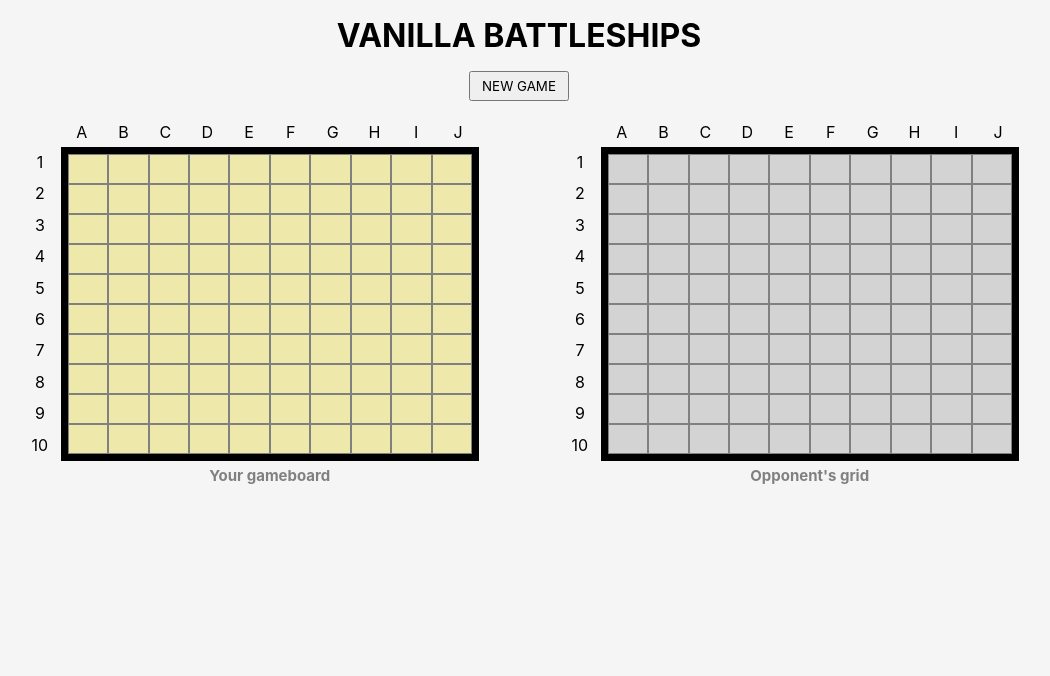
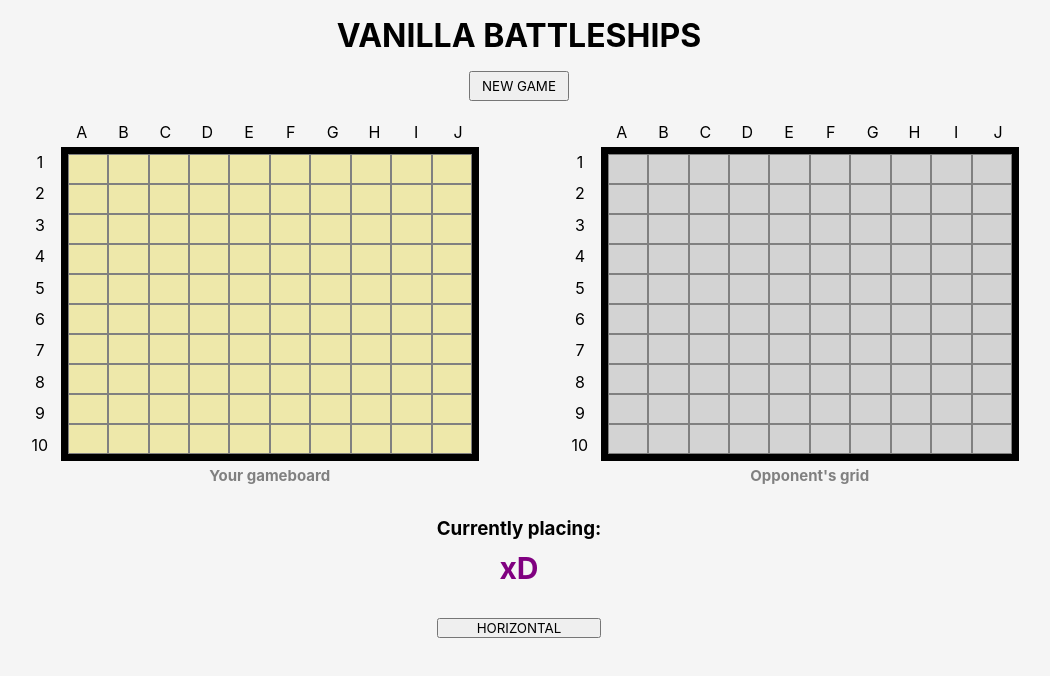
Before and after one commit to krzysztof-tokarski/vanilla-battleships, a website built with webpack: page index.html in a window 1280 px wide. Shown: the whole page, without its empty margins (121-1171 px from the left). Built offline with nearby package versions, Linux system fonts and the light colour scheme.

Commit message:
feat: add horizontal/vertical switch

```diff
--- /dev/null
+++ b/src/features/new-game/components/populate/choice/components/choice-info/create-choice-container.js
@@ -0,0 +1,7 @@
+import { fluidContainer } from '../../../../../../global.variables';
+
+export function createChoiceContainer() {
+  const choiceContainer = document.createElement('div');
+  choiceContainer.setAttribute('id', 'choice-container');
+  fluidContainer.appendChild(choiceContainer);
+}
--- a/src/features/new-game/components/populate/choice/render-current-choice-label.js
+++ b/src/features/new-game/components/populate/choice/components/choice-info/render-current-choice-label.js
@@ -1,5 +1,3 @@
-import { fluidContainer } from '../../../../global.variables';
-
 export function renderCurrentChoiceLabel(shipsName) {
   const currentChoiceTextContainer = document.querySelector('#current-choice-text-container');
 
@@ -16,7 +14,9 @@ export function renderCurrentChoiceLabel(shipsName) {
     newChoiceTextContainer.appendChild(currentChoiceStaticText);
     newChoiceTextContainer.appendChild(currentChoiceDynamicText);
 
-    fluidContainer.appendChild(newChoiceTextContainer);
+    const parent = document.querySelector('#choice-container');
+
+    parent.appendChild(newChoiceTextContainer);
   } else {
     const currentChoiceDynamicText = document.querySelector('#curent-choice-dynamic-text');
     currentChoiceDynamicText.textContent = shipsName;
--- /dev/null
+++ b/src/features/new-game/components/populate/choice/components/direction-button/change-direction-button-value.js
@@ -0,0 +1,13 @@
+/**
+ * @param {HTMLElement} button
+ */
+
+export function changeDirectionButtonValue(button) {
+  if (button.value === 'horizontal') {
+    button.value = 'vertical';
+    button.textContent = 'vertical';
+  } else {
+    button.value = 'horizontal';
+    button.textContent = 'horizontal';
+  }
+}
--- /dev/null
+++ b/src/features/new-game/components/populate/choice/components/direction-button/create-direction-button.js
@@ -0,0 +1,12 @@
+import { changeDirectionButtonValue } from './change-direction-button-value';
+
+export function createDirectionButton() {
+  const parent = document.querySelector('#choice-container');
+  const button = document.createElement('button');
+  button.setAttribute('id', 'direction-button');
+  button.setAttribute('value', 'horizontal');
+  button.textContent = 'horizontal';
+  // eslint-disable-next-line no-shadow
+  button.addEventListener('click', () => changeDirectionButtonValue(button));
+  parent.appendChild(button);
+}
--- /dev/null
+++ b/src/features/new-game/components/populate/choice/components/place-ship-on-board.js
@@ -0,0 +1,3 @@
+export function placeShipOnBoard(ship, direction) {
+
+}
--- a/src/features/new-game/prepare-new-game.js
+++ b/src/features/new-game/prepare-new-game.js
@@ -3,7 +3,9 @@ import { removegameboards } from './components/remove-gameboards/remove-gameboar
 import { createGameboards } from './components/gameboard/create-gameboards';
 import { addFleetGameboards } from './components/fleet/fleet-gameboard/add-fleet-gameboards';
 import { populateGameboardGridRandomly } from './components/populate/random/populate-gameboard-randomly';
-import { renderCurrentChoiceLabel } from './components/populate/choice/render-current-choice-label';
+import { renderCurrentChoiceLabel } from './components/populate/choice/components/choice-info/render-current-choice-label';
+import { createChoiceContainer } from './components/populate/choice/components/choice-info/create-choice-container';
+import { createDirectionButton } from './components/populate/choice/components/direction-button/create-direction-button';
 
 export function prepareNewGame() {
   removegameboards();
@@ -12,5 +14,10 @@ export function prepareNewGame() {
   const [humanPlayerGameboard, computerPlayerGameboard] = createGameboards();
 
   populateGameboardGridRandomly(computerPlayerGameboard);
-  // TODO
+
+  // TODO WRAPPER
+  createChoiceContainer();
+  renderCurrentChoiceLabel('xD');
+  createDirectionButton();
+  // TODO WRAPPER
 }
--- a/styles.scss
+++ b/styles.scss
@@ -27,10 +27,14 @@ body {
     align-items: center;
     gap: 1em;
 
+    button {
+      cursor: pointer;
+      text-transform: uppercase;
+    }
+
     #new-game-button {
       width: 100px;
       height: 30px;
-      cursor: pointer;
     }
 
     #fluid-container {
@@ -41,6 +45,11 @@ body {
       align-content: center;
       flex: 1;
     }
+
+    #choice-container {
+      display: flex;
+      flex-direction: column;
+      gap: 2em;
 
       #current-choice-text-container {
         flex: 1;
@@ -54,6 +63,10 @@ body {
           font-size: 30px;
         }
       }
+
+    }
+
+
 
     #gameboards-container {
       width: 80%;
--- a/webpack.config.js
+++ b/webpack.config.js
@@ -25,11 +25,6 @@ const config = {
     // Add your plugins here
     // Learn more about plugins from https://webpack.js.org/configuration/plugins/
   ],
-  resolve: {
-    modules: [
-      path.resolve('./src'),
-    ],
-  },
   module: {
     rules: [
       {
```
Also changed, not shown: jsconfig.json (deleted), styles.css, 1 other file. Lines whose indentation alone changed are shown as unchanged.
